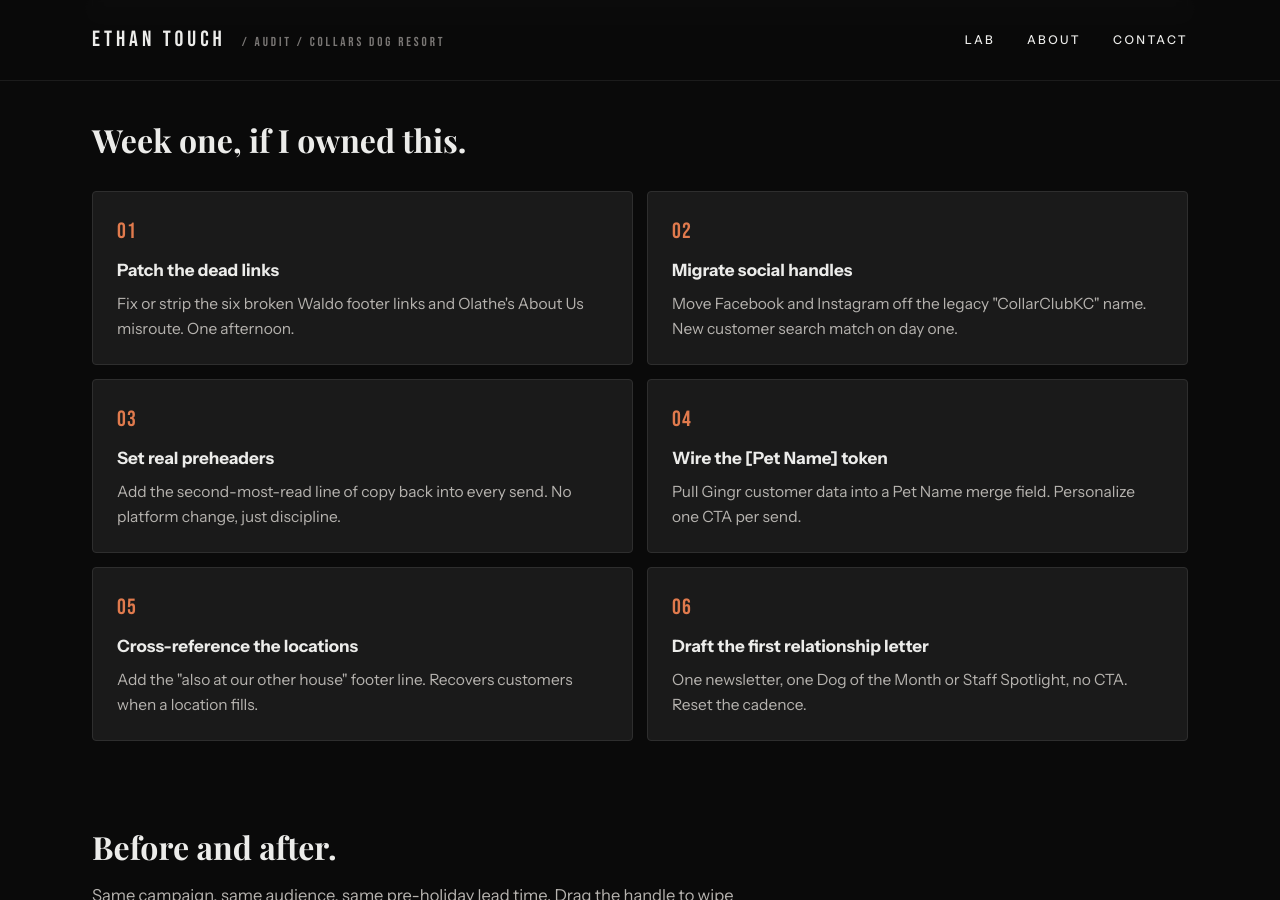
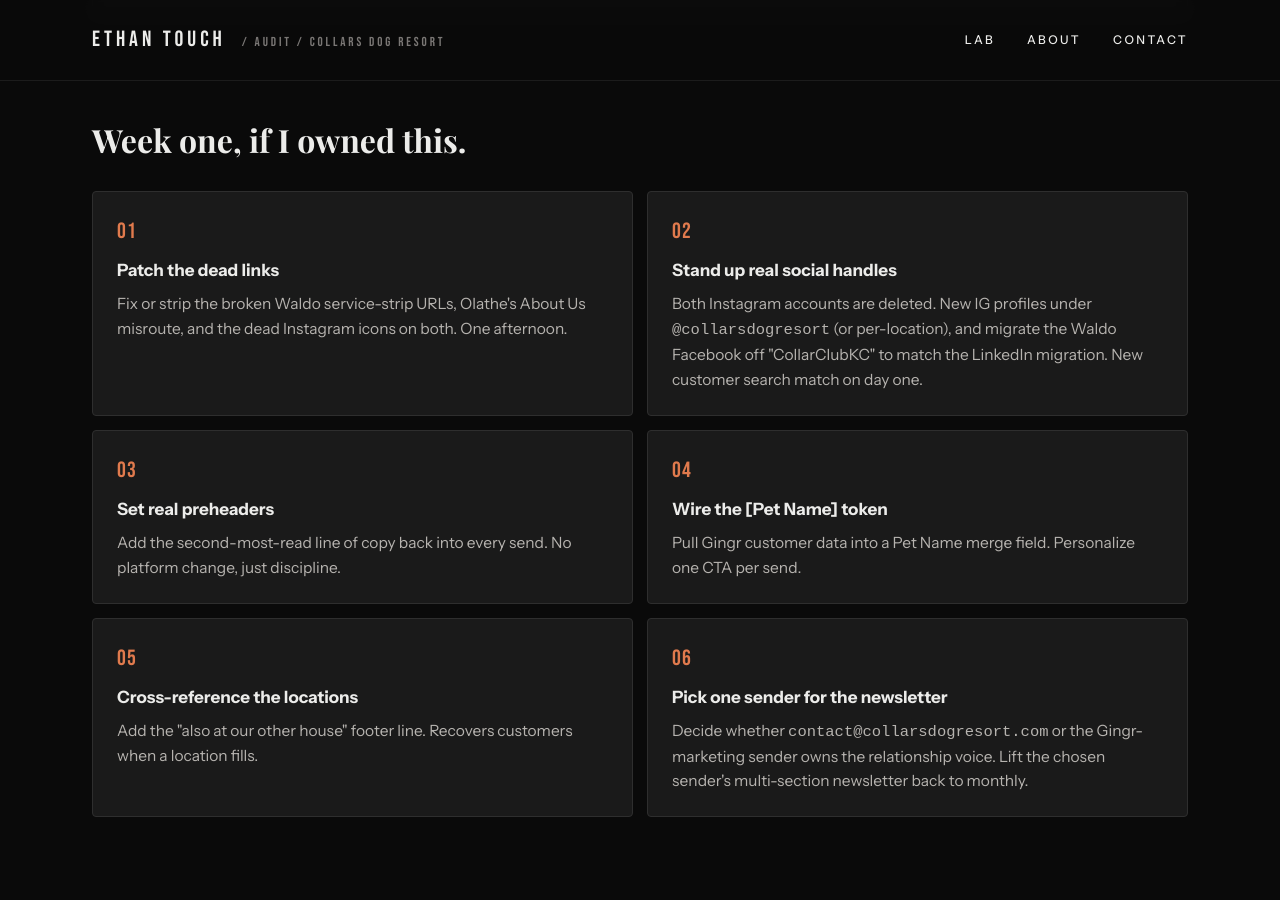
Before and after one commit to woofwallee/ethantouch.com, a Jekyll site: the page lab/emails/collars/audit/index.html, which Jekyll copies as it is, in a window 1280 px wide and 900 px high, scrolled down 5668 px. Built offline with Jekyll 4.4.1, drawn with Linux system fonts in a browser that asks for light colours; some web fonts are replaced.

Commit message:
Fix three internal inconsistencies in Week One
Caught on read-through after the Finding 07 rewrite:

- Item 1 said "six broken Waldo footer links and Olathe's About Us
  misroute" — undercounted Olathe's issues and was vague on what
  "broken" meant. Now names the specific buckets.

- Item 2 said "Move Facebook and Instagram off the legacy name."
  But Finding 03 / snapshot established both Instagram accounts are
  DELETED, not just legacy-named. Reframed as "Stand up real social
  handles" — new IG profiles plus the FB migration.

- Item 6 said "Draft the first relationship letter" — directly
  contradicts the rewritten Finding 07 which now correctly states the
  brand-domain sender still ran multi-section newsletters in Jan, Mar,
  and Apr 2026. Reframed as "Pick one sender for the newsletter" so
  Week One matches the dual-sender finding it's meant to action on.

Co-Authored-By: Claude Opus 4.7 <noreply@anthropic.com>

```diff
--- a/lab/emails/collars/audit/index.html
+++ b/lab/emails/collars/audit/index.html
@@ -1059,12 +1059,12 @@
     <div class="week-item">
       <div class="num">01</div>
       <h4>Patch the dead links</h4>
-      <p>Fix or strip the six broken Waldo footer links and Olathe's About Us misroute. One afternoon.</p>
+      <p>Fix or strip the broken Waldo service-strip URLs, Olathe's About Us misroute, and the dead Instagram icons on both. One afternoon.</p>
     </div>
     <div class="week-item">
       <div class="num">02</div>
-      <h4>Migrate social handles</h4>
-      <p>Move Facebook and Instagram off the legacy "CollarClubKC" name. New customer search match on day one.</p>
+      <h4>Stand up real social handles</h4>
+      <p>Both Instagram accounts are deleted. New IG profiles under <code>@collarsdogresort</code> (or per-location), and migrate the Waldo Facebook off "CollarClubKC" to match the LinkedIn migration. New customer search match on day one.</p>
     </div>
     <div class="week-item">
       <div class="num">03</div>
@@ -1083,8 +1083,8 @@
     </div>
     <div class="week-item">
       <div class="num">06</div>
-      <h4>Draft the first relationship letter</h4>
-      <p>One newsletter, one Dog of the Month or Staff Spotlight, no CTA. Reset the cadence.</p>
+      <h4>Pick one sender for the newsletter</h4>
+      <p>Decide whether <code>contact@collarsdogresort.com</code> or the Gingr-marketing sender owns the relationship voice. Lift the chosen sender's multi-section newsletter back to monthly.</p>
     </div>
   </div>
 </section>
```
